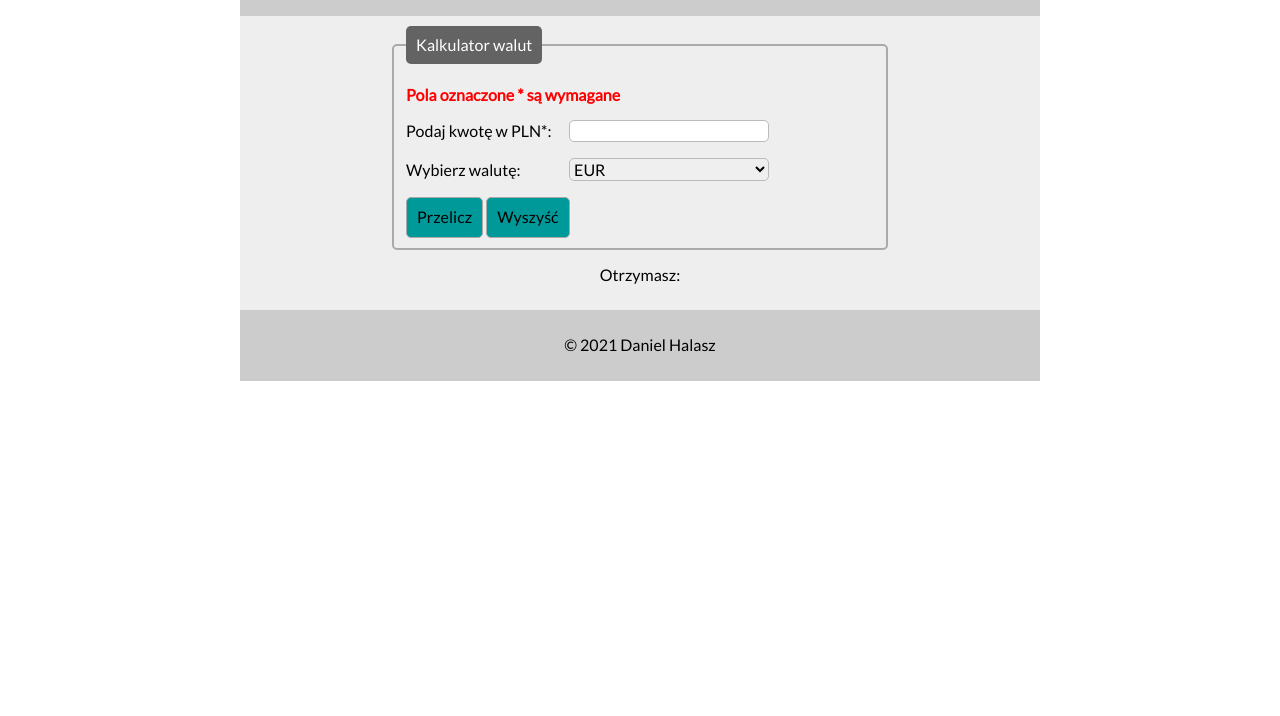
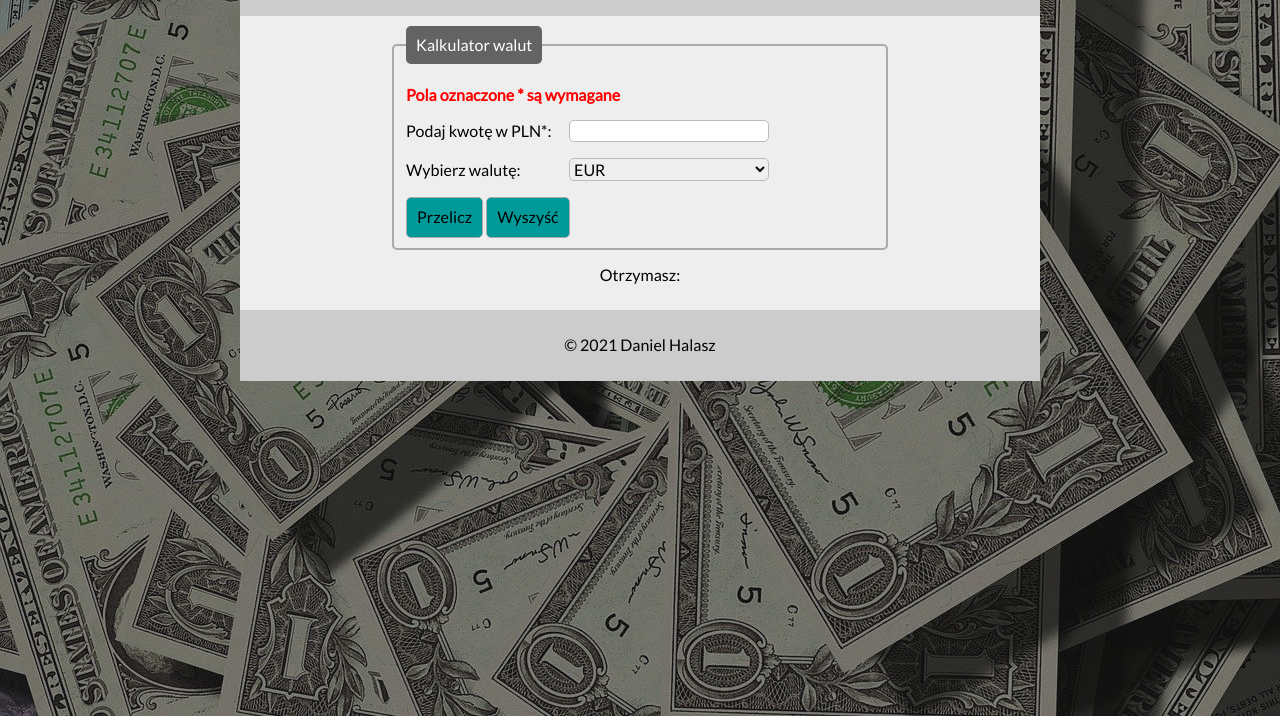
Before and after one commit to daniel-halasz/currency-converter, a plain HTML site: page index.html in a window 1280 px wide. Shown: the part 84-800 px from the top of the page. Drawn offline with nearby package versions, Linux system fonts and the light colour scheme.

Commit message:
background image added

```diff
--- a/css/global.css
+++ b/css/global.css
@@ -8,6 +8,8 @@ html {
 
 .body {
     font-family: 'Lato', sans-serif;
+    background-image: url("../images/background_image.jpg");
+    background-size: cover;
 }
 
 .container {
```
